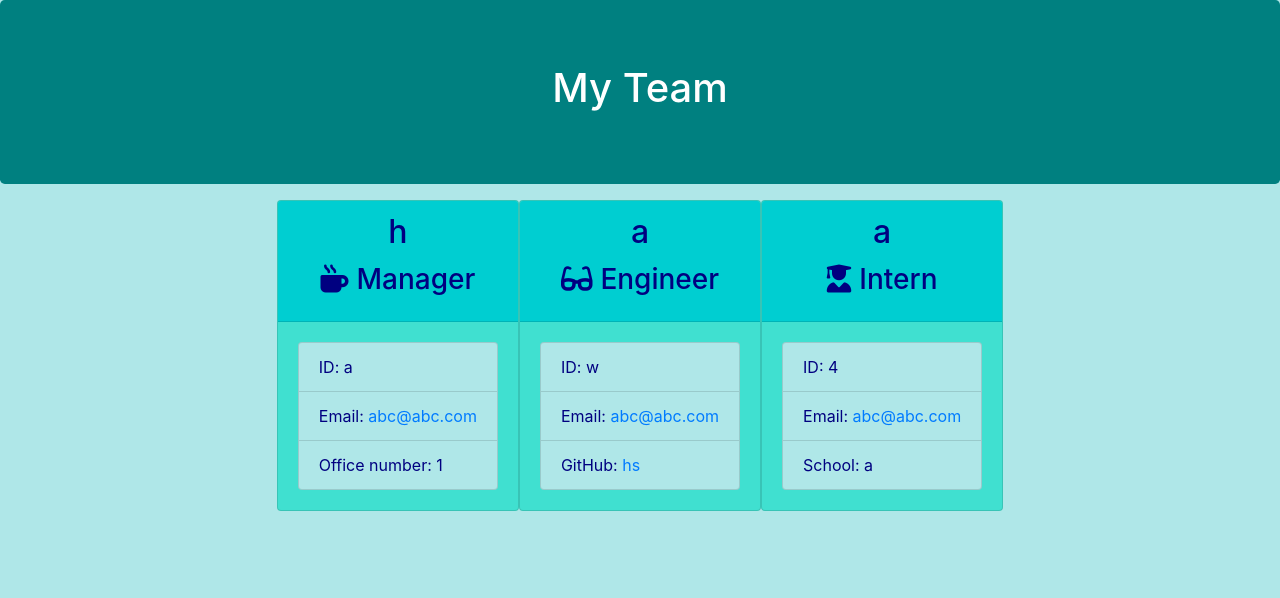
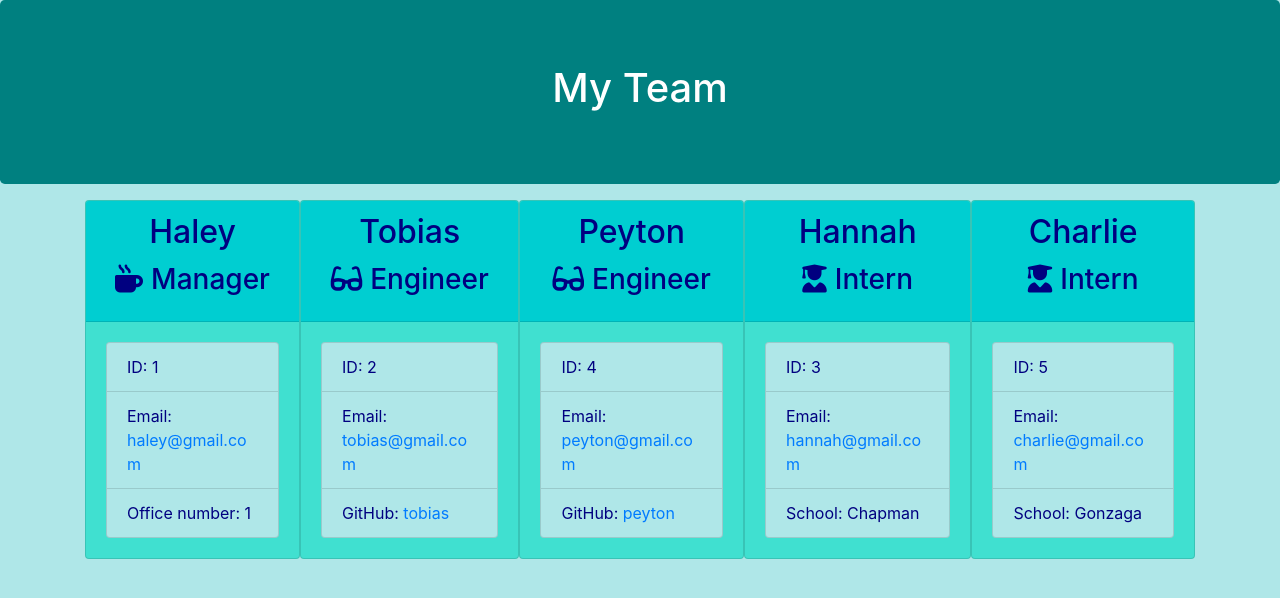
Before and after one commit to hseymo/Team-Profile-Generator, a website: page index.html in a window 1280 px wide. Drawn offline with nearby package versions, Linux system fonts and the light colour scheme.

Commit message:
capitalize letters

```diff
--- a/index.html
+++ b/index.html
@@ -27,13 +27,13 @@
 
         <div class="card employee-card">
         <div class="card-header text-center">
-            <h2 class="card-title">h</h2>
+            <h2 class="card-title">Haley</h2>
             <h3 class="card-title"><i class="fas fa-mug-hot mr-2"></i>Manager</h3>
         </div>
         <div class="card-body">
             <ul class="list-group">
-                <li class="list-group-item">ID: a</li>
-                <li class="list-group-item">Email: <a href="mailto:abc@abc.com">abc@abc.com</a></li>
+                <li class="list-group-item">ID: 1</li>
+                <li class="list-group-item">Email: <a href="mailto:haley@gmail.com">haley@gmail.com</a></li>
                 <li class="list-group-item">Office number: 1</li>
             </ul>
         </div>
@@ -41,28 +41,56 @@
 
         <div class="card employee-card">
     <div class="card-header text-center">
-        <h2 class="card-title">a</h2>
+        <h2 class="card-title">Tobias</h2>
         <h3 class="card-title"><i class="fas fa-glasses mr-2"></i>Engineer</h3>
     </div>
     <div class="card-body">
         <ul class="list-group">
-            <li class="list-group-item">ID: w</li>
-            <li class="list-group-item">Email: <a href="mailto:abc@abc.com">abc@abc.com</a></li>
-            <li class="list-group-item">GitHub: <a href="https://github.com/hs" target="_blank" rel="noopener noreferrer">hs</a></li>
+            <li class="list-group-item">ID: 2</li>
+            <li class="list-group-item">Email: <a href="mailto:tobias@gmail.com">tobias@gmail.com</a></li>
+            <li class="list-group-item">GitHub: <a href="https://github.com/tobias" target="_blank" rel="noopener noreferrer">tobias</a></li>
         </ul>
     </div>
 </div>
 
         <div class="card employee-card">
     <div class="card-header text-center">
-        <h2 class="card-title">a</h2>
+        <h2 class="card-title">Peyton</h2>
+        <h3 class="card-title"><i class="fas fa-glasses mr-2"></i>Engineer</h3>
+    </div>
+    <div class="card-body">
+        <ul class="list-group">
+            <li class="list-group-item">ID: 4</li>
+            <li class="list-group-item">Email: <a href="mailto:peyton@gmail.com">peyton@gmail.com</a></li>
+            <li class="list-group-item">GitHub: <a href="https://github.com/peyton" target="_blank" rel="noopener noreferrer">peyton</a></li>
+        </ul>
+    </div>
+</div>
+
+        <div class="card employee-card">
+    <div class="card-header text-center">
+        <h2 class="card-title">Hannah</h2>
         <h3 class="card-title"><i class="fas fa-user-graduate mr-2"></i>Intern</h3>
     </div>
     <div class="card-body">
         <ul class="list-group">
-            <li class="list-group-item">ID: 4</li>
-            <li class="list-group-item">Email: <a href="mailto:abc@abc.com">abc@abc.com</a></li>
-            <li class="list-group-item">School: a</li>
+            <li class="list-group-item">ID: 3</li>
+            <li class="list-group-item">Email: <a href="mailto:hannah@gmail.com">hannah@gmail.com</a></li>
+            <li class="list-group-item">School: Chapman</li>
+        </ul>
+    </div>
+</div>
+
+        <div class="card employee-card">
+    <div class="card-header text-center">
+        <h2 class="card-title">Charlie</h2>
+        <h3 class="card-title"><i class="fas fa-user-graduate mr-2"></i>Intern</h3>
+    </div>
+    <div class="card-body">
+        <ul class="list-group">
+            <li class="list-group-item">ID: 5</li>
+            <li class="list-group-item">Email: <a href="mailto:charlie@gmail.com">charlie@gmail.com</a></li>
+            <li class="list-group-item">School: Gonzaga</li>
         </ul>
     </div>
 </div>
```
Also changed, not shown: index.js (+7 -3 lines), README.md, assets/screenshots/PromptMenu.png (added), assets/screenshots/PromptswithValidationExample.png (added).
